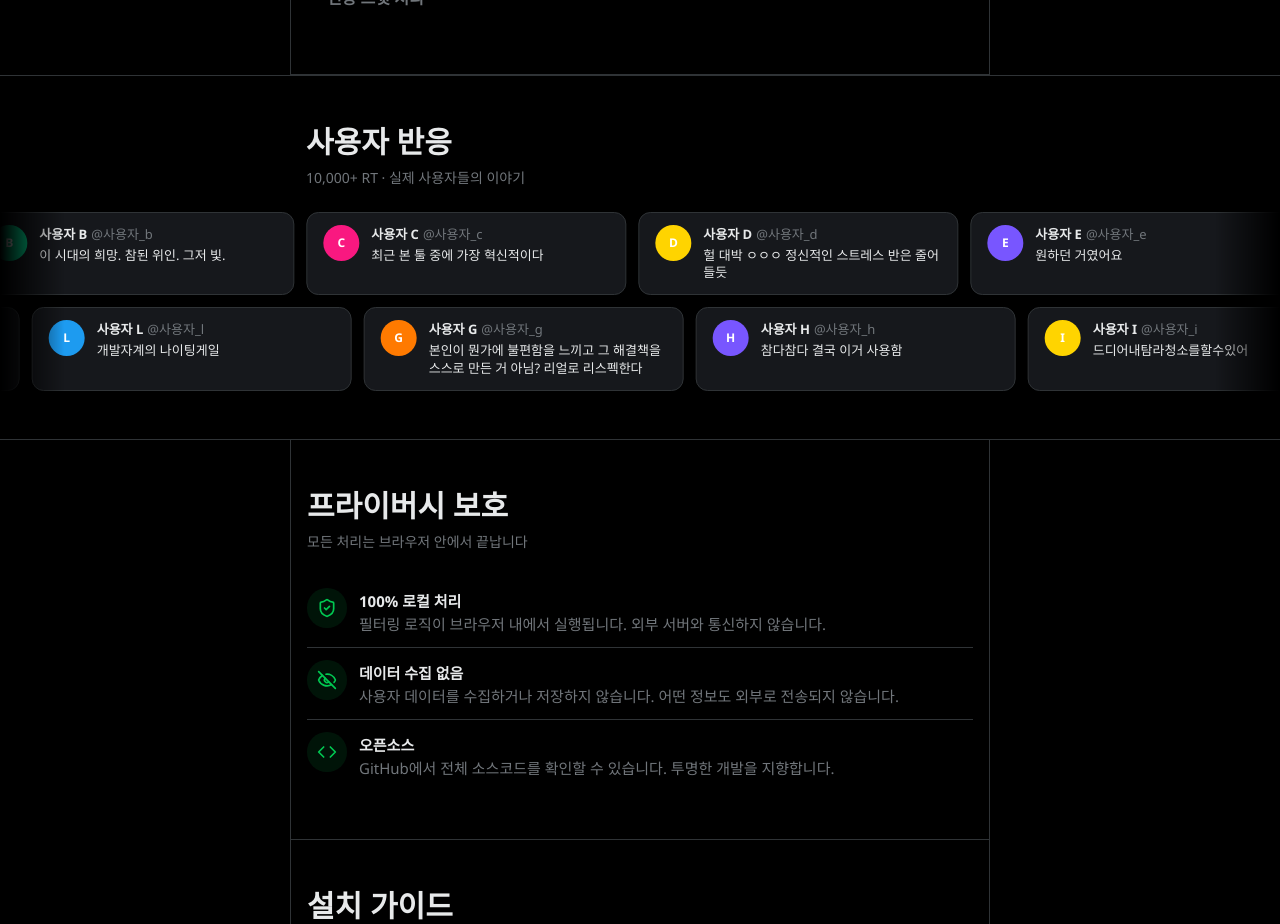
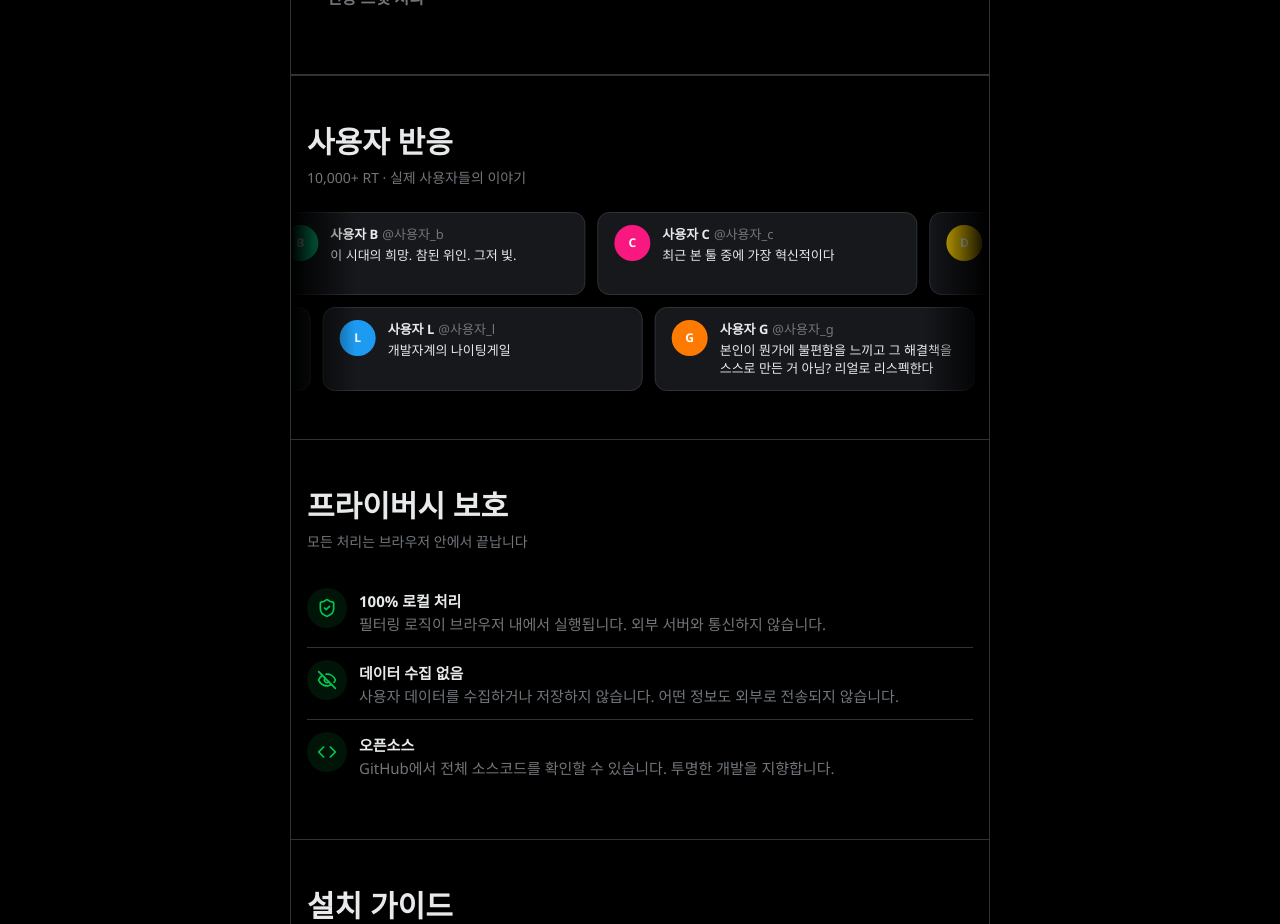
Before and after one commit to fotoner/blue-badge-remover-landing, a React (Vite) app: page / in a window 1280 px wide. Shown: the part 1920-2844 px from the top of the page. Built offline with nearby package versions, Linux system fonts and the light colour scheme.

Commit message:
fix: keep SocialProof inside 700px timeline column
User prefers the marquee contained within the timeline borders
rather than breaking out to full width.

Co-Authored-By: Claude Opus 4.6 (1M context) <noreply@anthropic.com>

```diff
--- a/src/routes/index.tsx
+++ b/src/routes/index.tsx
@@ -20,9 +20,7 @@ function LandingPage() {
       <div className="mx-auto w-full max-w-[700px] border-x border-border">
         <BeforeAfter />
         <Features />
-      </div>
-      <SocialProof />
-      <div className="mx-auto w-full max-w-[700px] border-x border-border">
+        <SocialProof />
         <Privacy />
         <Guide />
         <CTA />
```
